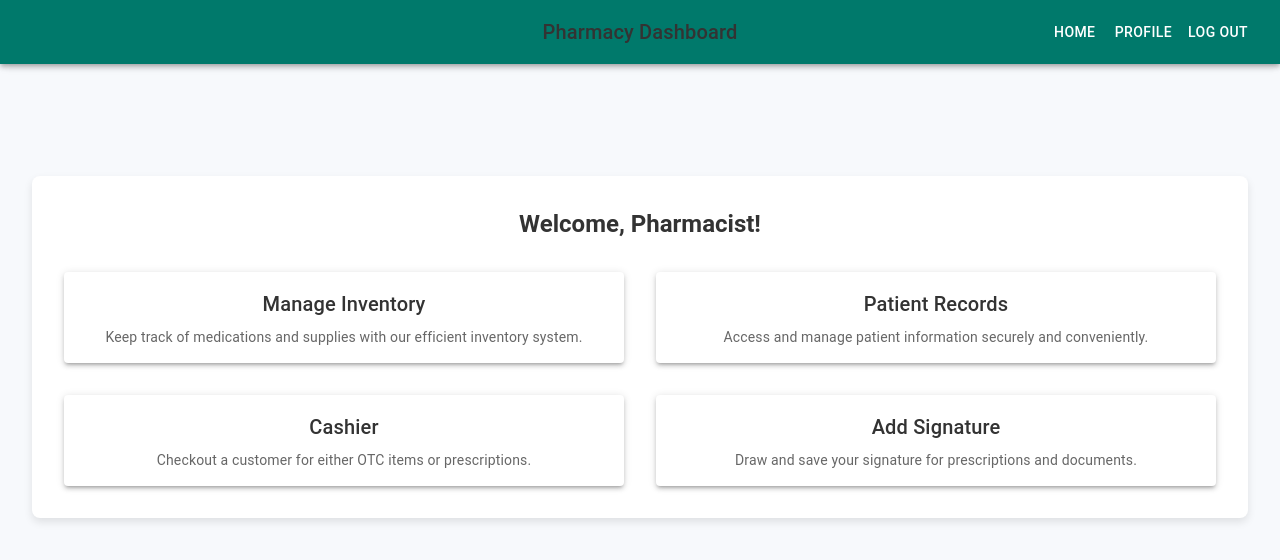
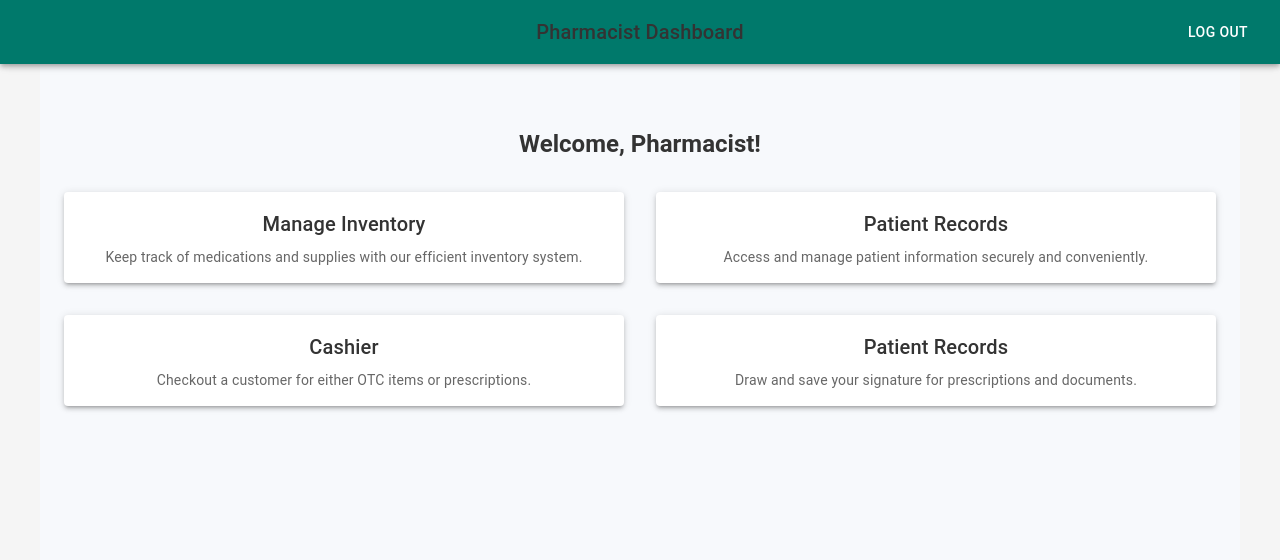
Before and after one commit to samnperry/SFWE403-503, a React (Create React App) app in the folder pharmacy-frontend/: page /Pharm in a window 1280 px wide. Shown: the top 560 px of the page. Built offline with nearby package versions, Linux system fonts and the light colour scheme.

Commit message:
Fix Pharm Styling

```diff
--- a/pharmacy-frontend/src/components/manager-gui/ManagerMain.css
+++ b/pharmacy-frontend/src/components/manager-gui/ManagerMain.css
@@ -1,13 +1,3 @@
-.pharm-background {
-    background-color: aliceblue; /* Make the background aliceblue */
-    height: 100vh;
-    width: 100vw;
-    margin: 0;
-    font-family: Arial, sans-serif;
-    display: flex;
-    flex-direction: column; /* Align children vertically */
-    min-height: 100vh; /* Ensure it stretches to full page height */
-}
 
 .box-background {
     position: relative; /* Ensure the box is positioned relative for the pseudo-element */
--- a/pharmacy-frontend/src/components/manager-gui/ManagerMain.tsx
+++ b/pharmacy-frontend/src/components/manager-gui/ManagerMain.tsx
@@ -105,7 +105,6 @@ function ManagerMain() {
 
   return (
     <Box
-      className="manager-background"
       sx={{
         backgroundColor: "#f7f9fc",
         minHeight: "100vh",
--- a/pharmacy-frontend/src/components/pharm-gui/Pharm.css
+++ b/pharmacy-frontend/src/components/pharm-gui/Pharm.css
@@ -1,15 +1,21 @@
-/* Pharm background styling */
-.pharm-background {
-    background-color: aliceblue; /* Make the background aliceblue */
-    height: 100vh;
-    width: 100vw;
-    margin: 0;
-    font-family: Arial, sans-serif;
-    display: flex;
-    flex-direction: column; /* Align children vertically */
-    min-height: 100vh; /* Ensure it stretches to full page height */
+
+.box-background {
+    position: relative; /* Ensure the box is positioned relative for the pseudo-element */
+    z-index: 1; /* Ensure it’s above the background */
 }
 
+
+.box-background::before {
+    content: '';
+    position: absolute; /* Position it absolutely within the parent */
+    top: 0;
+    left: 0;
+    right: 0;
+    bottom: 0;
+    background-color: aliceblue; /* Background color you want */
+    opacity: 0.7; /* Set opacity (0 to 1 scale) */
+    z-index: -1; /* Position it behind the content */
+}
 /* Ensure content is adjusted below the AppBar */
 .pharm-content {
     flex: 1; /* Take up all remaining space */
--- a/pharmacy-frontend/src/components/pharm-gui/Pharm.tsx
+++ b/pharmacy-frontend/src/components/pharm-gui/Pharm.tsx
@@ -70,8 +70,8 @@ function Pharm() {
   const handleNavigatePharmCashier = () => navigate("/PharmacistCashier");
 
   return (
+
     <Box
-      className="pharm-background"
       sx={{
         backgroundColor: "#f7f9fc",
         minHeight: "100vh",
@@ -87,17 +87,12 @@ function Pharm() {
 
           {/* Centered Title */}
           <Typography variant="h6" sx={{ textAlign: 'center', position: 'absolute', left: '50%', transform: 'translateX(-50%)' }}>
-            Pharmacy Dashboard
+            Pharmacist Dashboard
           </Typography>
 
           {/* Buttons aligned to the right */}
           <Box sx={{ flexGrow: 1, display: 'flex', justifyContent: 'flex-end' }}>
-            <Button color="inherit" onClick={handleNavigateHome}>
-              Home
-            </Button>
-            <Button color="inherit" onClick={handleProfile}>
-              Profile
-            </Button>
+            <Box sx={{ flexGrow: 1 }} />  {/* This will push items on the right */}
             <Button color="inherit" onClick={handleLogout}>
               Log Out
             </Button>
@@ -110,31 +105,34 @@ function Pharm() {
         maxWidth="lg"
         sx={{
           marginTop: "6rem",
+          padding: "2rem",
           flex: 1,
           display: "flex",
           flexDirection: "column",
           alignItems: "center",
         }}
       >
-        <Box
-          sx={{
-            background: "white",
-            width: "100%",
-            borderRadius: 2,
-            padding: "2rem",
-            boxShadow: "0 4px 8px rgba(0, 0, 0, 0.1)",
-          }}
-        >
         <Typography variant="h5" sx={{ fontWeight: "bold", marginBottom: "2rem" }}>
           Welcome, {user?.name || "Pharmacist"}!
         </Typography>
+
         <Grid container spacing={4}>
+          {/* Staff Overview Card */}
           <Grid item xs={12} sm={6} md={6}>
-              <Card sx={{ boxShadow: 3, "&:hover": { boxShadow: 6 }, ":hover": { backgroundColor: "#e0f2f1" } }}
-                onClick={handleNavigatePharmacistInventory}>
-                <CardActionArea>
+            <Card
+              sx={{
+                boxShadow: 3,
+                "&:hover": { boxShadow: 6 },
+                ":hover": { backgroundColor: "#e0f2f1" },
+                display: 'flex', // Ensures the card uses flexbox
+                flexDirection: 'column', // Align content vertically
+                height: '100%', // Ensures the card takes up full height available in the grid
+              }}
+              onClick={handleNavigatePharmacistInventory}
+            >
+              <CardActionArea sx={{ flexGrow: 1 }}>
                 <CardContent>
-                    <Typography variant="h6" gutterBottom >
+                  <Typography variant="h6" gutterBottom>
                     Manage Inventory
                   </Typography>
                   <Typography variant="body2" color="text.secondary">
@@ -144,10 +142,21 @@ function Pharm() {
               </CardActionArea>
             </Card>
           </Grid>
+
+          {/* Inventory Management Card */}
           <Grid item xs={12} sm={6} md={6}>
-              <Card sx={{ boxShadow: 3, "&:hover": { boxShadow: 6 }, ":hover": { backgroundColor: "#e0f2f1" } }}
-                onClick={handleNavigatePatientManager}>
-                <CardActionArea>
+            <Card
+              sx={{
+                boxShadow: 3,
+                "&:hover": { boxShadow: 6 },
+                ":hover": { backgroundColor: "#e0f2f1" },
+                display: 'flex', // Ensures the card uses flexbox
+                flexDirection: 'column', // Align content vertically
+                height: '100%', // Ensures the card takes up full height available in the grid
+              }}
+              onClick={handleNavigatePatientManager}
+            >
+              <CardActionArea sx={{ flexGrow: 1 }}>
                 <CardContent>
                   <Typography variant="h6" gutterBottom>
                     Patient Records
@@ -159,10 +168,22 @@ function Pharm() {
               </CardActionArea>
             </Card>
           </Grid>
+
+
+          {/* Inventory Management Card */}
           <Grid item xs={12} sm={6} md={6}>
-              <Card sx={{ boxShadow: 3, "&:hover": { boxShadow: 6 }, ":hover": { backgroundColor: "#e0f2f1" } }}
-                onClick={handleNavigatePharmCashier}>
-                <CardActionArea>
+            <Card
+              sx={{
+                boxShadow: 3,
+                "&:hover": { boxShadow: 6 },
+                ":hover": { backgroundColor: "#e0f2f1" },
+                display: 'flex', // Ensures the card uses flexbox
+                flexDirection: 'column', // Align content vertically
+                height: '100%', // Ensures the card takes up full height available in the grid
+              }}
+              onClick={handleNavigatePharmCashier}
+            >
+              <CardActionArea sx={{ flexGrow: 1 }}>
                 <CardContent>
                   <Typography variant="h6" gutterBottom>
                     Cashier
@@ -174,15 +195,25 @@ function Pharm() {
               </CardActionArea>
             </Card>
           </Grid>
+
+
+          {/* Inventory Management Card */}
           <Grid item xs={12} sm={6} md={6}>
             <Card
-                sx={{ boxShadow: 3, "&:hover": { boxShadow: 6 }, ":hover": { backgroundColor: "#e0f2f1" } }}
+              sx={{
+                boxShadow: 3,
+                "&:hover": { boxShadow: 6 },
+                ":hover": { backgroundColor: "#e0f2f1" },
+                display: 'flex', // Ensures the card uses flexbox
+                flexDirection: 'column', // Align content vertically
+                height: '100%', // Ensures the card takes up full height available in the grid
+              }}
               onClick={handleOpenSignaturePad}
             >
-                <CardActionArea>
+              <CardActionArea sx={{ flexGrow: 1 }}>
                 <CardContent>
                   <Typography variant="h6" gutterBottom>
-                      Add Signature
+                    Patient Records
                   </Typography>
                   <Typography variant="body2" color="text.secondary">
                     Draw and save your signature for prescriptions and documents.
@@ -191,12 +222,12 @@ function Pharm() {
               </CardActionArea>
             </Card>
           </Grid>
+
         </Grid>
-        </Box>
       </Container>
 
 
-      {/* Signature Pad Dialog */}
+      {/* Dialog Stuff */}
       <Dialog open={openSignaturePad} onClose={handleCloseSignaturePad} maxWidth="sm" fullWidth>
         <DialogTitle>Draw Your Signature</DialogTitle>
         <DialogContent sx={{ textAlign: "center" }}>
@@ -219,6 +250,9 @@ function Pharm() {
         </DialogActions>
       </Dialog>
 
+
+{/* Got rid of header :p */}
+
     </Box>
 
   );
```
Lines whose indentation alone changed are shown as unchanged.
